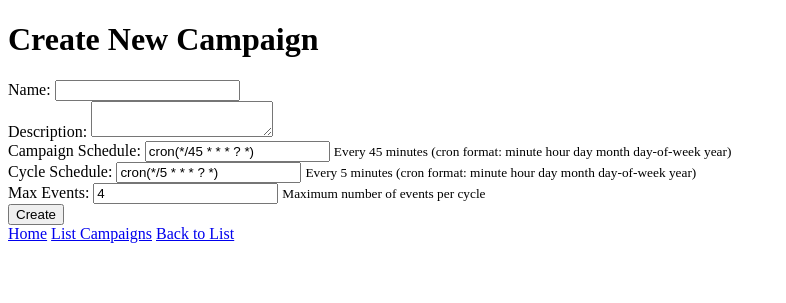
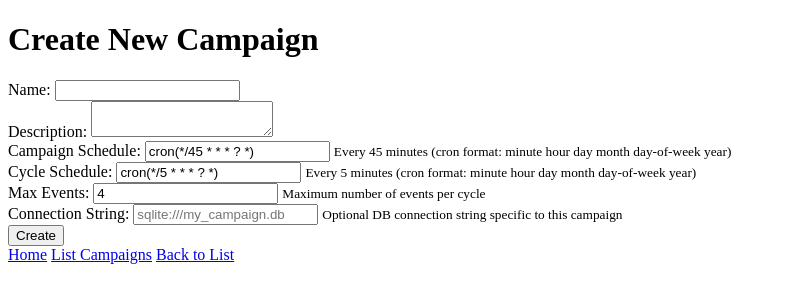
Before and after one commit to crodenas/echo, a FastAPI app: page /campaigns/create in a window 1280 px wide. Shown: the top 303 px of the page, without its empty margins (0-786 px from the left). Run offline with FastAPI, Linux system fonts and the light colour scheme.

Commit message:
feat: Add connection string support to campaign creation and updates, and update templates

```diff
--- a/src/api/routes/basic.py
+++ b/src/api/routes/basic.py
@@ -32,6 +32,7 @@ async def create_campaign_post(
     campaign_schedule: str = Form(...),
     cycle_schedule: str = Form(...),
     max_events: int = Form(...),
+    conn_string: str | None = Form(None),
 ):
     """Create a new campaign from form data."""
     campaign = CampaignCreate(
@@ -40,6 +41,7 @@ async def create_campaign_post(
         campaign_schedule=campaign_schedule,
         cycle_schedule=cycle_schedule,
         max_events=max_events,
+        conn_string=conn_string,
     )
     campaign_obj = Campaign(**campaign.model_dump(), id=None)
     await lib_campaign.create_campaign(campaign_obj)
@@ -99,6 +101,7 @@ async def update_campaign_post(
     campaign_schedule: str = Form(...),
     cycle_schedule: str = Form(...),
     max_events: int = Form(...),
+    conn_string: str | None = Form(None),
 ):
     """Update a campaign from form data."""
     campaign = CampaignUpdate(
@@ -107,6 +110,7 @@ async def update_campaign_post(
         campaign_schedule=campaign_schedule,
         cycle_schedule=cycle_schedule,
         max_events=max_events,
+        conn_string=conn_string,
     )
     campaign_obj = Campaign(**campaign.model_dump(), id=campaign_id)
     await lib_campaign.update_campaign(campaign_obj)
--- a/src/api/routes/campaigns.py
+++ b/src/api/routes/campaigns.py
@@ -59,6 +59,7 @@ async def create_campaign(campaign: CampaignCreate):
         cycle_schedule=campaign.cycle_schedule,
         description=campaign.description,
         max_events=campaign.max_events,
+        conn_string=campaign.conn_string,
         id=None,
     )
     return await lib_campaign.create_campaign(campaign_obj)
@@ -86,6 +87,7 @@ async def update_campaign_by_id(campaign_id: int, campaign: CampaignUpdate):
         cycle_schedule=campaign.cycle_schedule,
         description=campaign.description,
         max_events=campaign.max_events,
+        conn_string=campaign.conn_string,
         id=campaign_id,
     )
     updated = await lib_campaign.update_campaign(campaign_obj)
--- a/src/core/campaign.py
+++ b/src/core/campaign.py
@@ -98,6 +98,7 @@ def to_domain(model: CampaignSchema) -> Campaign:
         campaign_schedule=model.campaign_schedule,
         cycle_schedule=model.cycle_schedule,
         max_events=model.max_events,
+        conn_string=model.conn_string,
     )
 
 
@@ -110,4 +111,5 @@ def to_schema(campaign: Campaign) -> CampaignSchema:
         campaign_schedule=campaign.campaign_schedule,
         cycle_schedule=campaign.cycle_schedule,
         max_events=campaign.max_events,
+        conn_string=campaign.conn_string,
     )
--- a/src/core/models.py
+++ b/src/core/models.py
@@ -11,6 +11,7 @@ class CampaignCreate(BaseModel):
     cycle_schedule: str  # AWS crontab schedule
     description: str
     max_events: int
+    conn_string: str | None = None
 
 
 class CampaignUpdate(BaseModel):
@@ -21,6 +22,7 @@ class CampaignUpdate(BaseModel):
     cycle_schedule: str  # AWS crontab schedule
     description: str
     max_events: int
+    conn_string: str | None = None
 
 
 class Campaign(BaseModel):
@@ -32,6 +34,7 @@ class Campaign(BaseModel):
     description: str | None
     max_events: int | None
     id: int | None = None
+    conn_string: str | None = None  # Database connection string
 
 
 class Employee(BaseModel):
--- a/src/db/schemas.py
+++ b/src/db/schemas.py
@@ -17,6 +17,7 @@ class CampaignSchema(Base):
     campaign_schedule: Mapped[str] = mapped_column()
     cycle_schedule: Mapped[str] = mapped_column()
     max_events: Mapped[int | None] = mapped_column()
+    conn_string: Mapped[str | None] = mapped_column()
 
 
 def create_tables(engine) -> None:
--- a/src/templates/create.html
+++ b/src/templates/create.html
@@ -24,6 +24,10 @@
         <input type="number" id="max_events" name="max_events" value="4" required>
         <small>Maximum number of events per cycle</small><br>
 
+        <label for="conn_string">Connection String:</label>
+        <input type="text" id="conn_string" name="conn_string" placeholder="sqlite:///my_campaign.db">
+        <small>Optional DB connection string specific to this campaign</small><br>
+
         <button type="submit">Create</button>
     </form>
 {% endblock %}
--- a/src/templates/list.html
+++ b/src/templates/list.html
@@ -9,6 +9,7 @@
         {% for campaign in campaigns %}
         <li>
             <strong>{{ campaign.name }}</strong> (ID: {{ campaign.id }})
+            {% if campaign.conn_string %}<br><small>Conn: {{ campaign.conn_string }}</small>{% endif %}
             <a href="/campaigns/show?campaign_id={{ campaign.id }}">View</a>
             <a href="/campaigns/update?campaign_id={{ campaign.id }}">Edit</a>
             <a href="/campaigns/delete?campaign_id={{ campaign.id }}">Delete</a>
--- a/src/templates/show.html
+++ b/src/templates/show.html
@@ -12,6 +12,7 @@
     <p><strong>Campaign Schedule:</strong> {{ campaign.campaign_schedule }}</p>
     <p><strong>Cycle Schedule:</strong> {{ campaign.cycle_schedule }}</p>
     <p><strong>Max Events:</strong> {{ campaign.max_events }}</p>
+    <p><strong>Connection String:</strong> {{ campaign.conn_string }}</p>
     {% else %}
     <p>Campaign not found.</p>
     {% endif %}
--- a/src/templates/update.html
+++ b/src/templates/update.html
@@ -26,6 +26,10 @@
         <input type="number" id="max_events" name="max_events" value="{{ campaign.max_events }}" required>
         <small>Maximum number of events per cycle</small><br>
 
+        <label for="conn_string">Connection String:</label>
+        <input type="text" id="conn_string" name="conn_string" value="{{ campaign.conn_string }}" placeholder="sqlite:///my_campaign.db">
+        <small>Optional DB connection string specific to this campaign</small><br>
+
         <button type="submit">Update</button>
     </form>
     {% else %}
```
